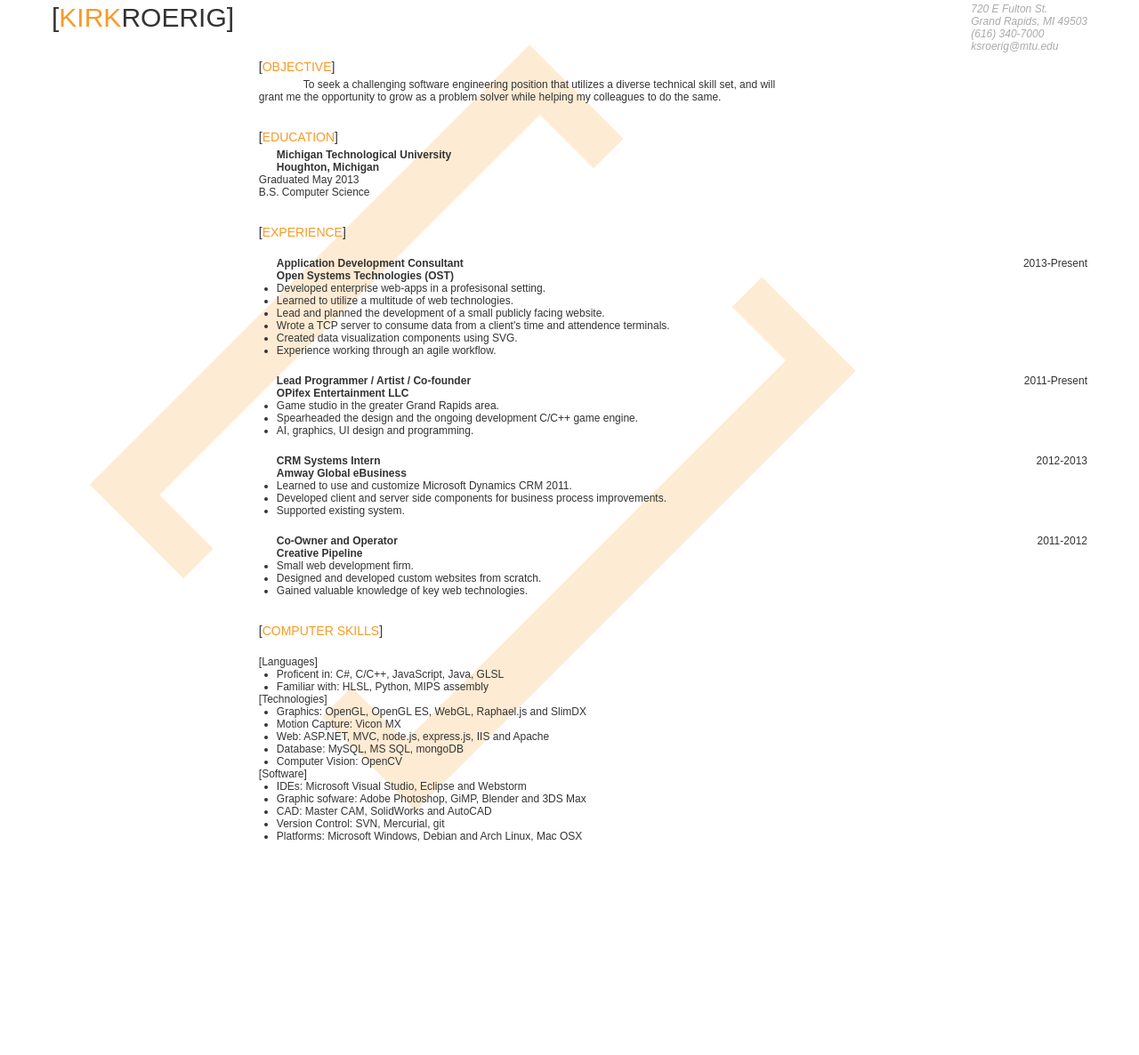
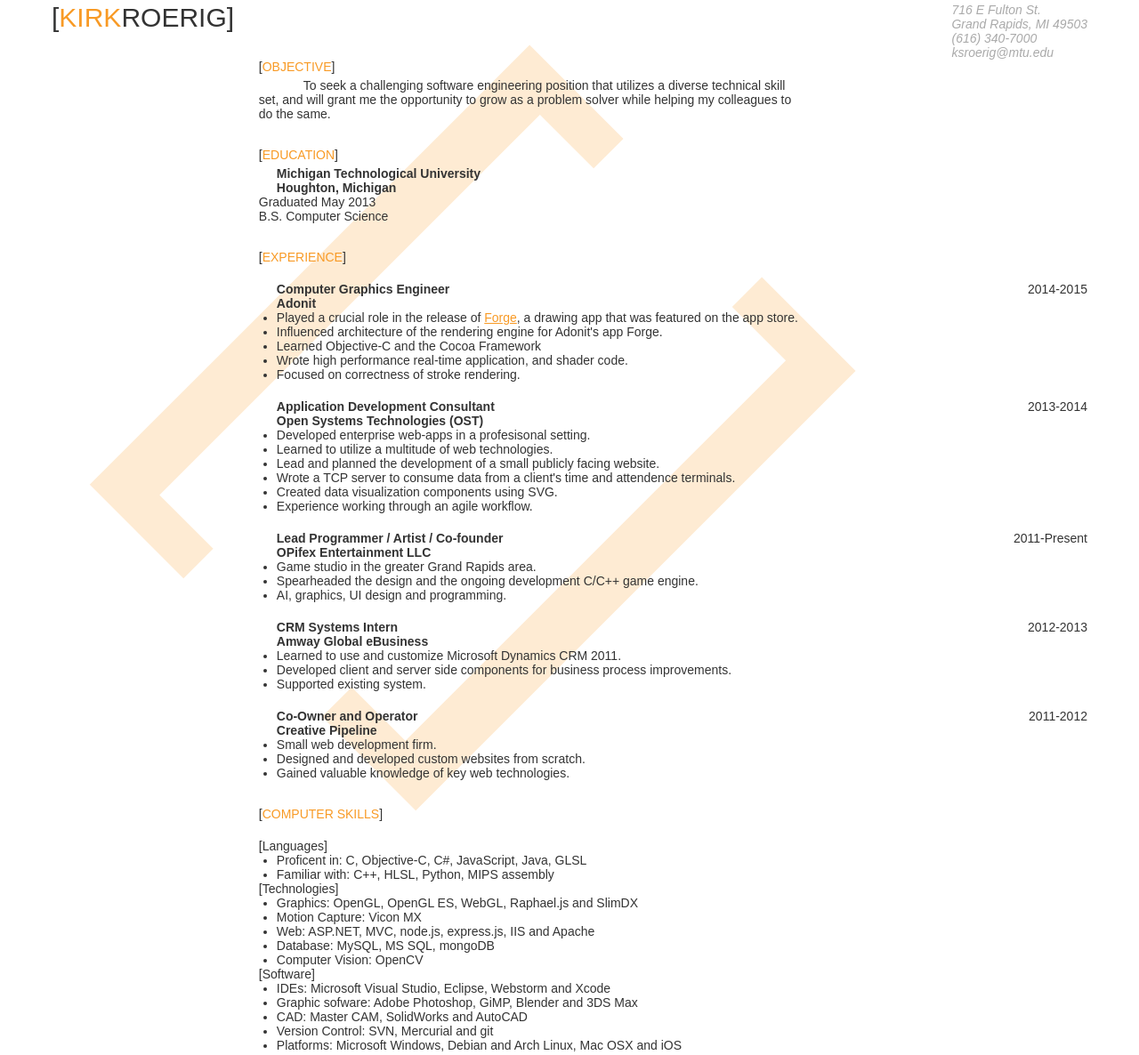
Before and after one commit to mrpossoms/resume, a plain HTML site: page resume.html in a window 1280 px wide. Shown: the part 55-1241 px from the top of the page at 89% size. Before the commit the page ends 1070 px from the top, so only its background shows below. Drawn offline with Linux system fonts and the light colour scheme.

Commit message:
Updated to account for adonit

```diff
--- a/resume.html
+++ b/resume.html
@@ -3,7 +3,7 @@
 		<style>
 			*{
 				font-family: Arial;
-				font-size: 12px;
+				font-size: 14px;
 				color: #333;
 			}
 
@@ -25,7 +25,6 @@
 			a{
 				color: #F89A25;
 				font-weight: normal;
-				font-size: 30px;
 			}
 
 			header{
@@ -89,16 +88,20 @@
 			.ind-40{
 				margin-left: 40px;
 			}
+
+			.name{
+				font-size: 30px;
+			}
 		</style>
 	</head>
 	<body>
 		<address>
-			720 E Fulton St.<br/>
+			716 E Fulton St.<br/>
 			Grand Rapids, MI 49503<br/>
 			(616) 340-7000</br>
 			ksroerig@mtu.edu
 		</address>
-		<header>[<a>KIRK</a>ROERIG]</header>
+		<header>[<a class="name">KIRK</a>ROERIG]</header>
 		<article>
 			<h2>OBJECTIVE</h2>
 			<p>
@@ -118,7 +121,20 @@
 
 			<h2>EXPERIENCE</h2>
 			<section>
-				<time>2013-Present</time>
+				<time>2014-2015</time>
+				<b class="ind-20">Computer Graphics Engineer</b><br/>
+				<b class="ind-20">Adonit</b><br/>
+				<ul>
+					<li>Played a crucial role in the release of <a href="http://www.adonit.net/forge/">Forge</a>, a drawing app that was featured on the app store.</li>
+					<li>Influenced architecture of the rendering engine for Adonit's app Forge.</li>
+					<li>Learned Objective-C and the Cocoa Framework</li>
+					<li>Wrote high performance real-time application, and shader code.</li>
+					<li>Focused on correctness of stroke rendering.</li>
+				</ul>
+			</section>
+
+			<section>
+				<time>2013-2014</time>
 				<b class="ind-20">Application Development Consultant</b><br/>
 				<b class="ind-20">Open Systems Technologies (OST)</b><br/>
 				<ul>
@@ -168,8 +184,8 @@
 			<section>
 				[Languages]<br/>
 				<ul>
-					<li>Proficent in: C#, C/C++, JavaScript, Java, GLSL</li>
-					<li>Familiar with: HLSL, Python, MIPS assembly</li>
+					<li>Proficent in: C, Objective-C, C#, JavaScript, Java, GLSL</li>
+					<li>Familiar with: C++, HLSL, Python, MIPS assembly</li>
 				</ul>
 				[Technologies]<br/>
 				<ul>
@@ -181,11 +197,11 @@
 				</ul>
 				[Software]<br/>
 				<ul>
-					<li>IDEs: Microsoft Visual Studio, Eclipse and Webstorm</li>
+					<li>IDEs: Microsoft Visual Studio, Eclipse, Webstorm and Xcode</li>
 					<li>Graphic sofware: Adobe Photoshop, GiMP, Blender and 3DS Max</li>
 					<li>CAD: Master CAM, SolidWorks and AutoCAD</li>
-					<li>Version Control: SVN, Mercurial, git</li>
-					<li>Platforms: Microsoft Windows, Debian and Arch Linux, Mac OSX</li>
+					<li>Version Control: SVN, Mercurial and git</li>
+					<li>Platforms: Microsoft Windows, Debian and Arch Linux, Mac OSX and iOS</li>
 				</ul>
 			</section>
 		</article>
```
